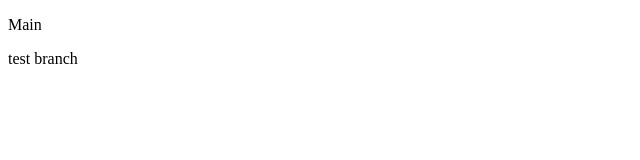
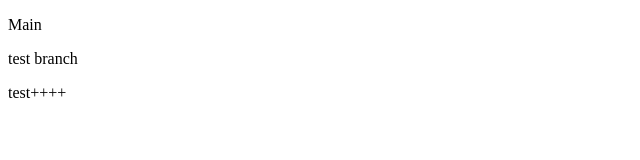
Before and after one commit to Ercanx/git-15, a plain HTML site: page index.html in a window 1280 px wide. Shown: the full height of the page, 0-640 px from the left. Drawn offline with Linux system fonts and the light colour scheme.

Commit message:
Update index.html

```diff
--- a/index.html
+++ b/index.html
@@ -9,5 +9,6 @@
 <body>
     <p>Main</p>
     <p>test branch</p>
+    test++++
 </body>
 </html>
```
